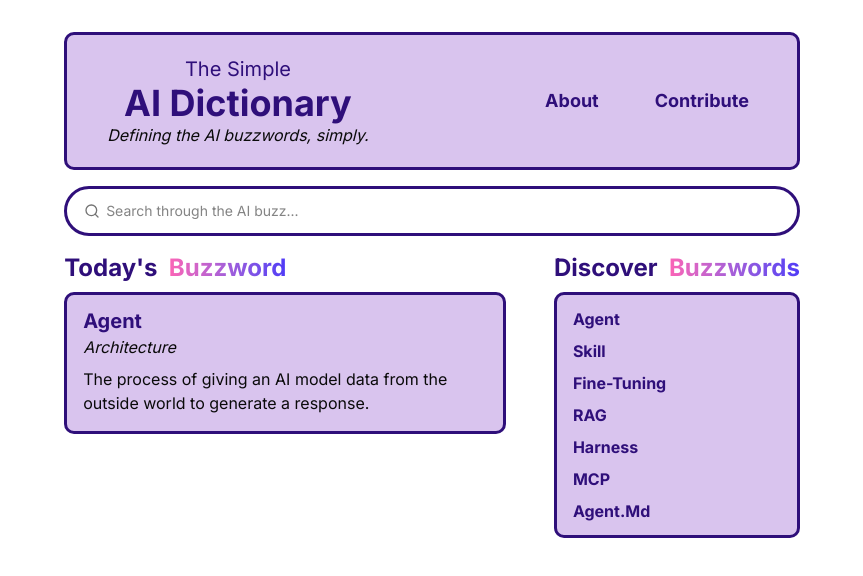
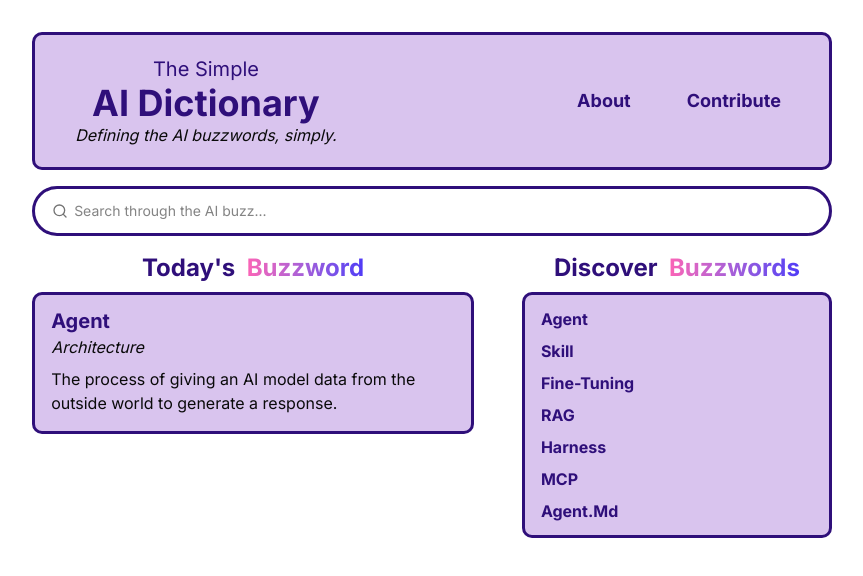
Before and after one commit to ahmed33033/ai-dictionary, a Next.js app: page / in a window 1280 px wide. Shown: the top 576 px of the page, without its empty margins (208-1071 px from the left). Built offline with nearby package versions, Linux system fonts and the light colour scheme.

Commit message:
some styling changes to homepage

```diff
--- a/app/page.tsx
+++ b/app/page.tsx
@@ -76,7 +76,7 @@ export default function Home() {
       </Command>
       <main className="flex gap-12 justify-center mbs-4">
         <article>
-          <h1 className="text-2xl font-bold text-primary mb-2">
+          <h1 className="px-8 text-2xl font-bold text-primary mb-2 text-center">
             Today's &nbsp;
             <span className="bg-linear-to-r from-pink-400 to-indigo-600 bg-clip-text text-transparent">Buzzword</span>
           </h1>
@@ -90,8 +90,8 @@ export default function Home() {
             <p className="pt-2 max-w-[40ch]">{term_obj.general.definition}</p>
           </div>
         </article>
-        <article className="min-w-max">
-          <h1 className="text-2xl font-bold text-primary mb-2">
+        <article>
+          <h1 className="px-8 text-2xl font-bold text-primary mb-2">
             Discover &nbsp;
             <span className="bg-linear-to-r from-pink-400 to-indigo-600 bg-clip-text text-transparent">Buzzwords</span>
           </h1>
```
